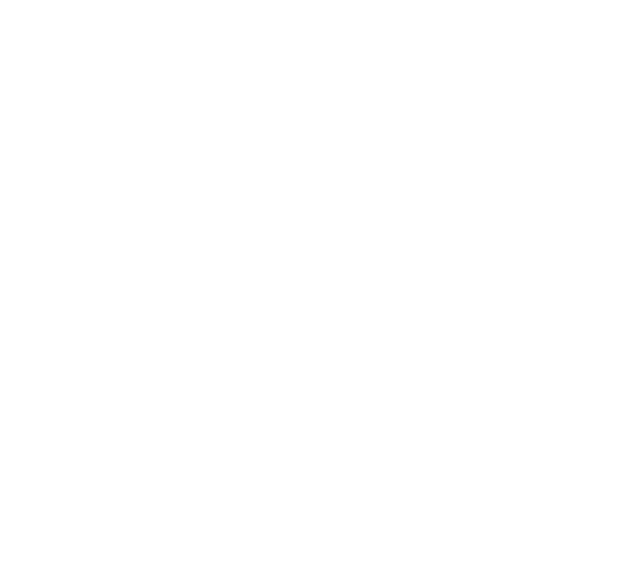
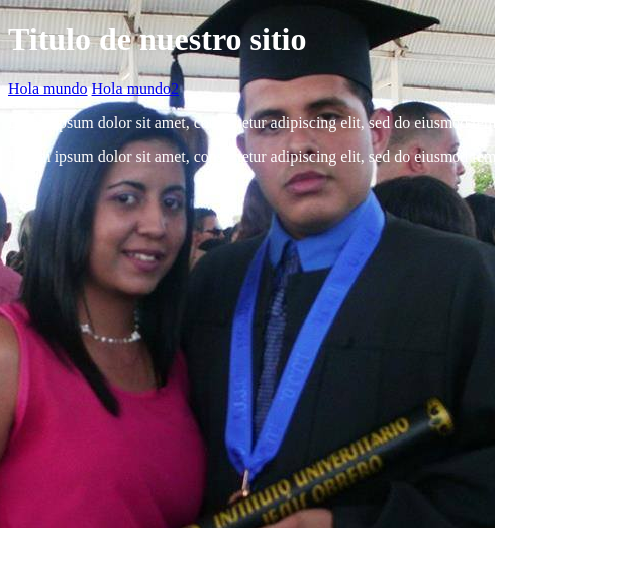
Before and after one commit to davidmriverog/curso-css, a website: page eje_css_006/index.html in a window 1280 px wide. Shown: the whole page, without its empty margins (0-640 px from the left). Drawn offline with Linux system fonts and the light colour scheme; files that its build step writes are made by us from their sources.

Commit message:
avances realizados en el ejercicio nro. 6

```diff
--- a/eje_css_006/index.html
+++ b/eje_css_006/index.html
@@ -6,6 +6,14 @@
   <link rel="stylesheet" type="text/css" href="dist/css/theme.min.css">
 </head>
 <body>
-
+  <h1>Titulo de nuestro sitio</h1>
+  <a href="#">Hola mundo</a>
+  <a href="#">Hola mundo2</a>
+  <div>
+    <p>Lorem ipsum dolor sit amet, consectetur adipiscing elit, sed do eiusmod tempor incididunt ut labore et dolore magna aliqua.</p>
+  </div>
+  <div>
+    <p>Lorem ipsum dolor sit amet, consectetur adipiscing elit, sed do eiusmod tempor incididunt ut labore et dolore magna aliqua.</p>
+  </div>
 </body>
 </html>
--- a/eje_css_006/src/css/styles.css
+++ b/eje_css_006/src/css/styles.css
@@ -0,0 +1,11 @@
+/* ejemplo basico como asignar una img en css */
+
+body{
+  background: url(../../files/images/reco.png);
+  /* no-repeat, repeat-x, repeat-y */
+  background-repeat: no-repeat;
+
+  /* fondo arreglado (fixed, scroll)*/
+  background-attachment: scroll;
+  color: #fff;
+}
```
Also changed, not shown: eje_css_006/files/images/reco.png (added).
